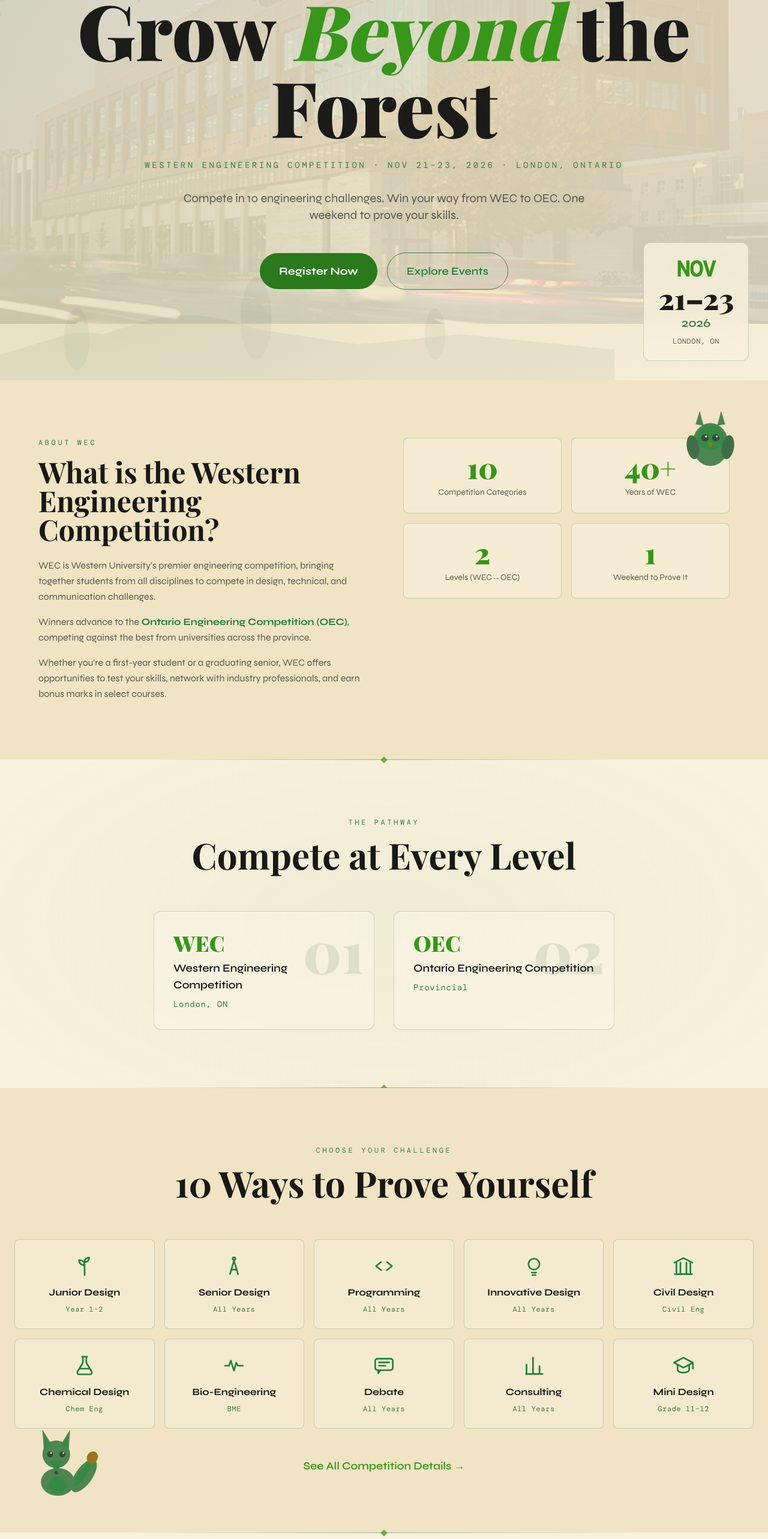
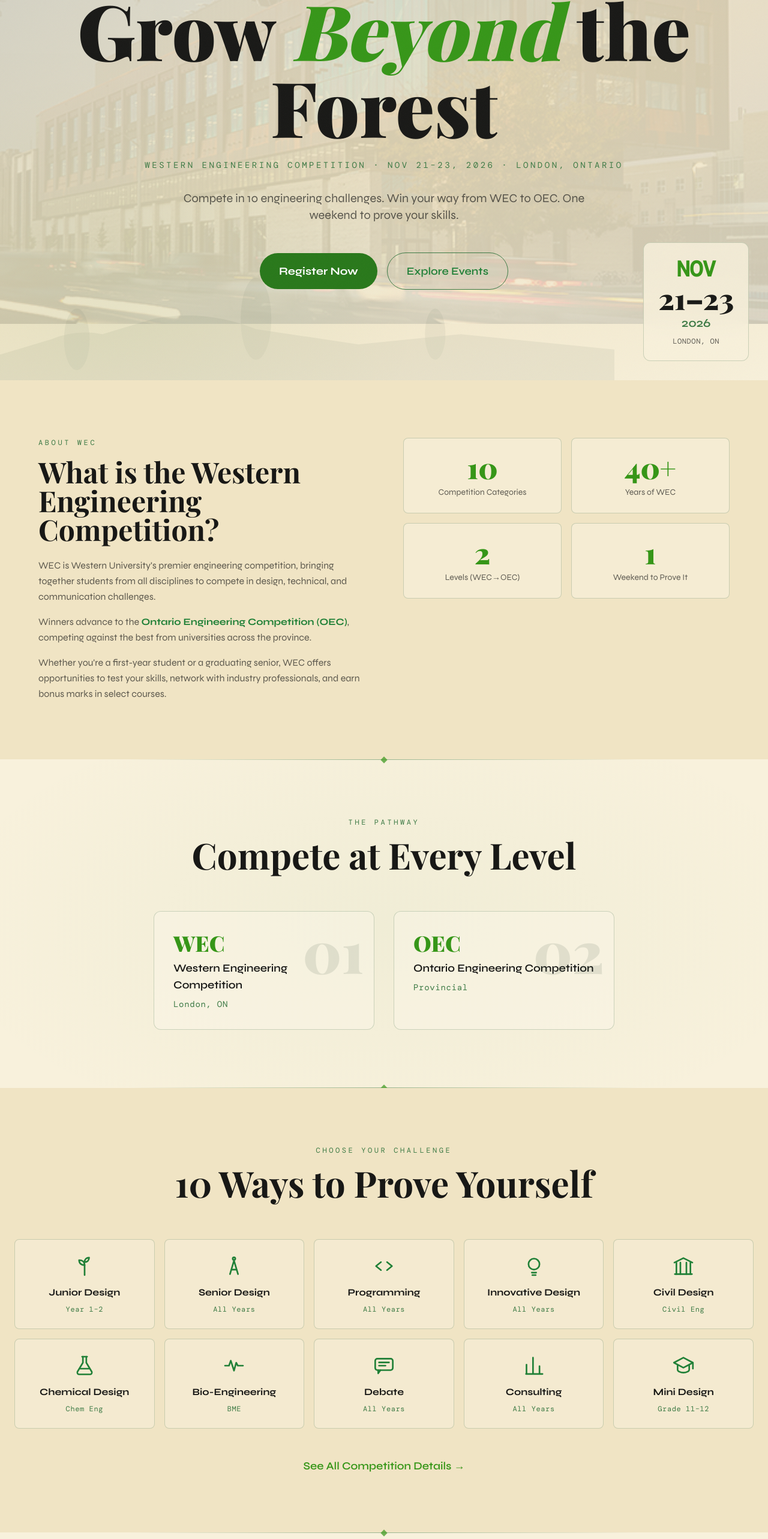
Before and after one commit to Anomaly-E-E/WEC, a React (Vite) app: page / in a window 1280 px wide. Shown: the part 166-2732 px from the top of the page at 60% size. Built offline with nearby package versions, Linux system fonts and the light colour scheme; a web font is replaced by a local one.

Commit message:
Remove forest critter doodles from every page except registration

```diff
--- a/src/components/TeamSection.tsx
+++ b/src/components/TeamSection.tsx
@@ -1,7 +1,6 @@
 import { motion } from 'framer-motion';
 import ScrollReveal from './ScrollReveal';
 import Icon from './Icon';
-import ForestCritter from './ForestCritter';
 import { teamMembers, type TeamMember } from '../data/team';
 
 export default function TeamSection() {
@@ -111,13 +110,6 @@
 
   return (
     <section id="team" className="py-24 px-6 bg-forest-black relative overflow-hidden">
-      <div
-        className="hidden lg:block absolute top-12 right-12 w-28 h-28 opacity-90 pointer-events-none critter-bob"
-        style={{ animationDuration: '6s', animationDelay: '0.7s' }}
-      >
-        <ForestCritter variant="rabbit" className="w-full h-full" />
-      </div>
-
       <div className="max-w-7xl mx-auto">
         <ScrollReveal>
           <div className="text-center mb-16">
--- a/src/pages/About.tsx
+++ b/src/pages/About.tsx
@@ -1,7 +1,6 @@
 import { Link } from 'react-router-dom';
 import ForestHero from '../components/ForestHero';
 import ScrollReveal from '../components/ScrollReveal';
-import ForestCritter from '../components/ForestCritter';
 
 export default function About() {
   return (
@@ -12,13 +11,6 @@
       />
 
       <section className="py-24 px-6 relative overflow-hidden">
-        <div
-          className="hidden lg:block absolute top-20 right-14 w-28 h-28 opacity-90 pointer-events-none critter-bob"
-          style={{ animationDuration: '5.6s', animationDelay: '0.3s' }}
-        >
-          <ForestCritter variant="rabbit" className="w-full h-full" />
-        </div>
-
         <div className="max-w-4xl mx-auto">
           <ScrollReveal>
             <div className="mb-16">
--- a/src/pages/Competitions.tsx
+++ b/src/pages/Competitions.tsx
@@ -2,7 +2,6 @@
 import { Link } from 'react-router-dom';
 import ForestHero from '../components/ForestHero';
 import Icon from '../components/Icon';
-import ForestCritter from '../components/ForestCritter';
 import { competitions } from '../data/competitions';
 
 export default function Competitions() {
@@ -14,13 +13,6 @@
       />
 
       <section className="py-24 px-6 relative overflow-hidden">
-        <div
-          className="hidden lg:block absolute top-12 right-10 w-28 h-28 opacity-90 pointer-events-none critter-bob"
-          style={{ animationDuration: '5.9s', animationDelay: '0.5s' }}
-        >
-          <ForestCritter variant="squirrel" className="w-full h-full" />
-        </div>
-
         <div className="max-w-6xl mx-auto">
           <div className="grid md:grid-cols-2 gap-6">
             {competitions.map((comp) => (
--- a/src/pages/Home.tsx
+++ b/src/pages/Home.tsx
@@ -4,7 +4,6 @@
 import ScrollReveal from '../components/ScrollReveal';
 import SectionDivider from '../components/SectionDivider';
 import Icon from '../components/Icon';
-import ForestCritter from '../components/ForestCritter';
 import TeamSection from '../components/TeamSection';
 import { competitions } from '../data/competitions';
 import { bonusMarkGroups } from '../data/bonusMarks';
@@ -132,13 +131,6 @@
       </section>
 
       <section className="py-24 px-6 bg-forest-dark relative overflow-hidden">
-        <div
-          className="hidden lg:block absolute top-10 right-10 w-28 h-28 opacity-90 pointer-events-none critter-bob"
-          style={{ animationDuration: '5.4s', animationDelay: '0.2s' }}
-        >
-          <ForestCritter variant="owl" className="w-full h-full" />
-        </div>
-
         <div className="max-w-6xl mx-auto">
           <div className="grid md:grid-cols-2 gap-16">
             <ScrollReveal>
@@ -228,13 +220,6 @@
       <SectionDivider />
 
       <section className="py-24 px-6 bg-forest-dark relative overflow-hidden">
-        <div
-          className="hidden lg:block absolute bottom-14 left-10 w-32 h-32 opacity-90 pointer-events-none critter-bob"
-          style={{ animationDuration: '6.2s', animationDelay: '1s' }}
-        >
-          <ForestCritter variant="fox" className="w-full h-full" />
-        </div>
-
         <div className="max-w-7xl mx-auto">
           <ScrollReveal>
             <div className="text-center mb-16">
@@ -332,13 +317,6 @@
           <p className="font-display font-black text-moss-dark">WEC</p>
         </div>
 
-        <div
-          className="hidden lg:block absolute top-14 right-12 w-28 h-28 opacity-90 pointer-events-none critter-bob"
-          style={{ animationDuration: '5.8s', animationDelay: '0.6s' }}
-        >
-          <ForestCritter variant="hedgehog" className="w-full h-full" />
-        </div>
-
         <div className="max-w-4xl mx-auto relative z-10 text-center">
           <ScrollReveal>
             <h2 className="font-display text-cream text-5xl md:text-7xl font-bold mb-8">
--- a/src/pages/Sponsors.tsx
+++ b/src/pages/Sponsors.tsx
@@ -1,7 +1,6 @@
 import { motion } from 'framer-motion';
 import ForestHero from '../components/ForestHero';
 import ScrollReveal from '../components/ScrollReveal';
-import ForestCritter from '../components/ForestCritter';
 
 export default function Sponsors() {
   return (
@@ -12,13 +11,6 @@
       />
 
       <section className="pt-8 pb-24 px-6 relative overflow-hidden">
-        <div
-          className="hidden lg:block absolute bottom-16 left-12 w-28 h-28 opacity-90 pointer-events-none critter-bob"
-          style={{ animationDuration: '6.1s', animationDelay: '0.8s' }}
-        >
-          <ForestCritter variant="deer" className="w-full h-full" />
-        </div>
-
         <div className="max-w-5xl mx-auto">
           <ScrollReveal>
             <div className="border-forest backdrop-blur-sm bg-forest-mid/30 rounded-xl p-8 text-center">
--- a/src/pages/Winners.tsx
+++ b/src/pages/Winners.tsx
@@ -3,7 +3,6 @@
 import { motion } from 'framer-motion';
 import ForestHero from '../components/ForestHero';
 import ScrollReveal from '../components/ScrollReveal';
-import ForestCritter from '../components/ForestCritter';
 import { winners2024_2025, winners2023_2024, winnersOEC2024, type WinnerEntry } from '../data/winners';
 
 type WinnersTab = '2025-2026' | '2024-2025' | '2023-2024' | 'oec-2025' | 'oec-2024';
@@ -81,13 +80,6 @@
       />
 
       <section className="py-24 px-6 relative overflow-hidden">
-        <div
-          className="hidden lg:block absolute top-12 left-12 w-28 h-28 opacity-90 pointer-events-none critter-bob"
-          style={{ animationDuration: '5.7s', animationDelay: '0.4s' }}
-        >
-          <ForestCritter variant="fox" className="w-full h-full" />
-        </div>
-
         <div className="max-w-6xl mx-auto">
           <ScrollReveal>
             <div className="flex flex-wrap justify-center gap-4 mb-16">
```
